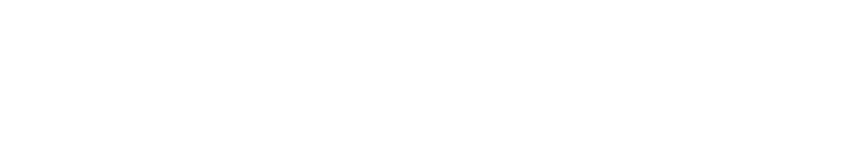
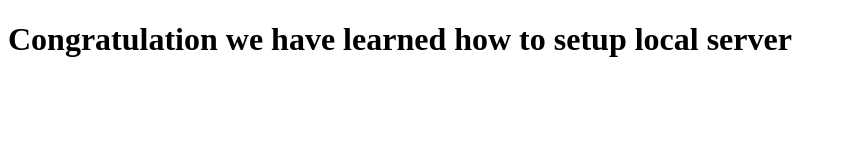
Before and after one commit to Akanshamishra9582/30dayschallenge, a plain HTML site: page day6/index.html in a window 1280 px wide. Shown: the whole page, without its empty margins (0-846 px from the left). Drawn offline with Linux system fonts and the light colour scheme.

Commit message:
indexFILE

```diff
--- a/day6/index.html
+++ b/day6/index.html
@@ -3,9 +3,9 @@
 <head>
     <meta charset="UTF-8">
     <meta name="viewport" content="width=device-width, initial-scale=1.0">
-    <title>Document</title>
+    <title>Day6devops</title>
 </head>
 <body>
-
+    <h1>Congratulation we have learned how to setup local server  </h1>
 </body>
 </html>
```
